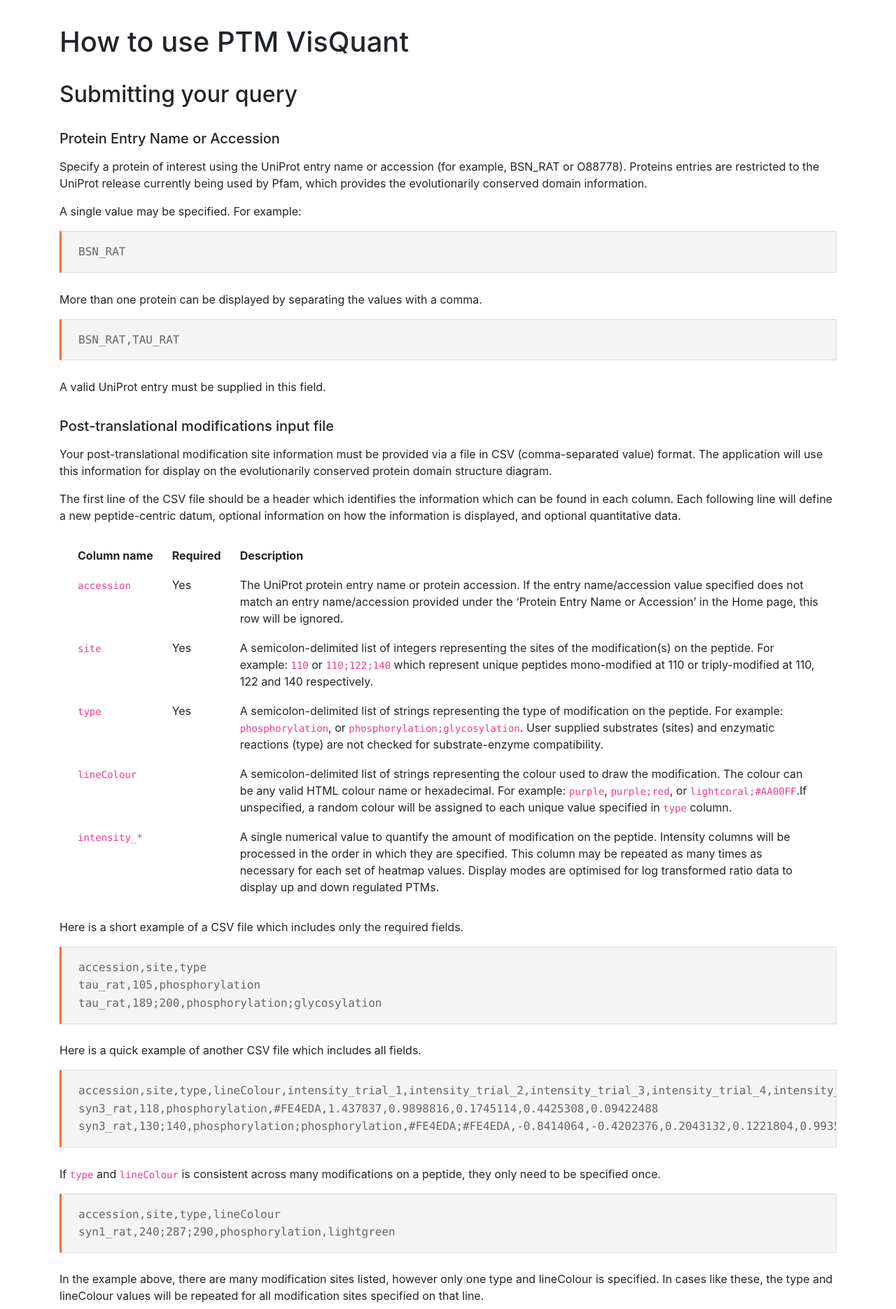
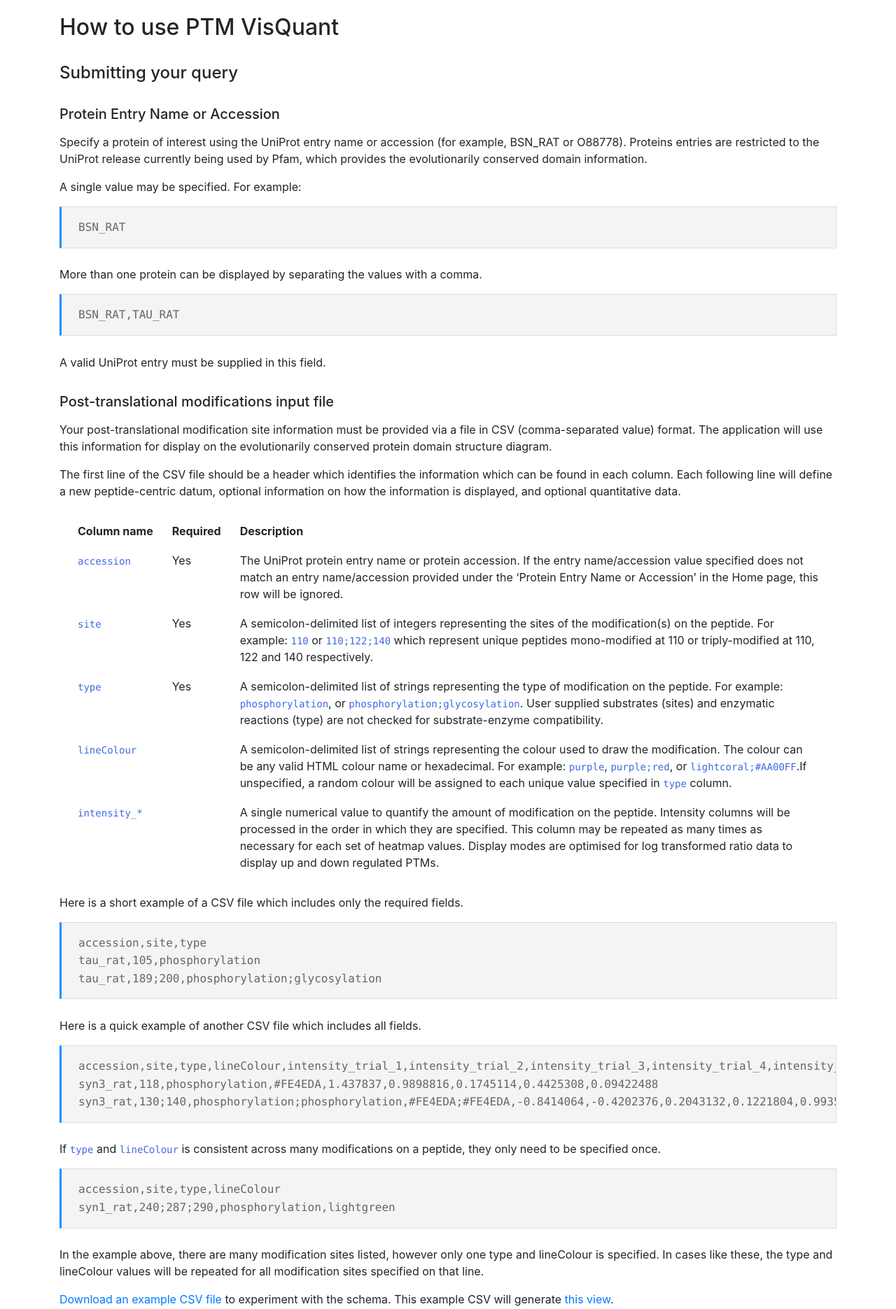
Before and after one commit to ChildrensMedicalResearchInstitute/ptm-visquant, a Flask app: page /how-to in a window 1280 px wide. Shown: the part 56-1927 px from the top of the page at 70% size. Run offline with Flask 2, Linux system fonts and the light colour scheme; some libraries are stand-ins or nearby versions.

Commit message:
Improve content and styles

```diff
--- a/static/content/how_to.md
+++ b/static/content/how_to.md
@@ -120,4 +120,6 @@ By default, the lollipops are coloured as they appear in the heatmap view. You c
 
 ## Contact us
 
+To raise any bugs with the application, please submit an issue on [GitHub](https://github.com/ChildrensMedicalResearchInstitute/ptm-visquant).
+
 For further enquiries, please email us at [questions@cmri.org.au](mailto:questions@cmri.org.au).
--- a/static/css/article.css
+++ b/static/css/article.css
@@ -1,8 +1,9 @@
 h1 {
-    margin: 1rem 0;
+    font-size: 2rem;
 }
 
 h2 {
+    font-size: 1.5rem;
     margin: 2rem 0 1rem 0;
 }
 
@@ -31,10 +32,14 @@ td {
     vertical-align: top;
 }
 
+code {
+    color: royalblue;
+}
+
 pre {
     background: #f4f4f4;
     border: 1px solid #ddd;
-    border-left: 3px solid #f36d33;
+    border-left: 3px solid dodgerblue;
     color: #666;
     page-break-inside: avoid;
     font-family: monospace;
--- a/static/css/base.css
+++ b/static/css/base.css
@@ -5,6 +5,10 @@ body {
 .navbar {
   background-color: whitesmoke;
   margin-bottom: 20px;
+}
+
+.card-body p {
+  margin: 0.5rem 0;
 }
 
 .footer {
```
Also changed, not shown: static/content/instruction_card.md (+1 -1 lines).
